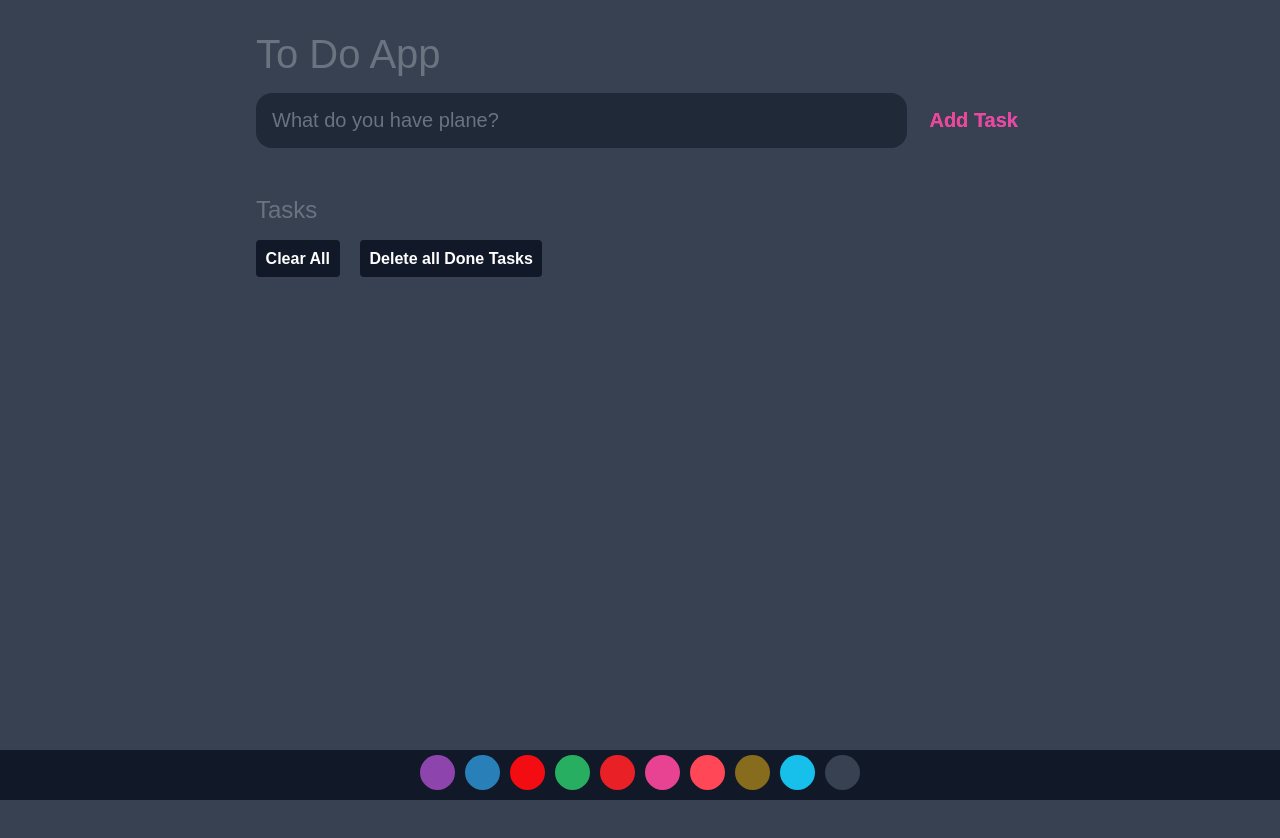
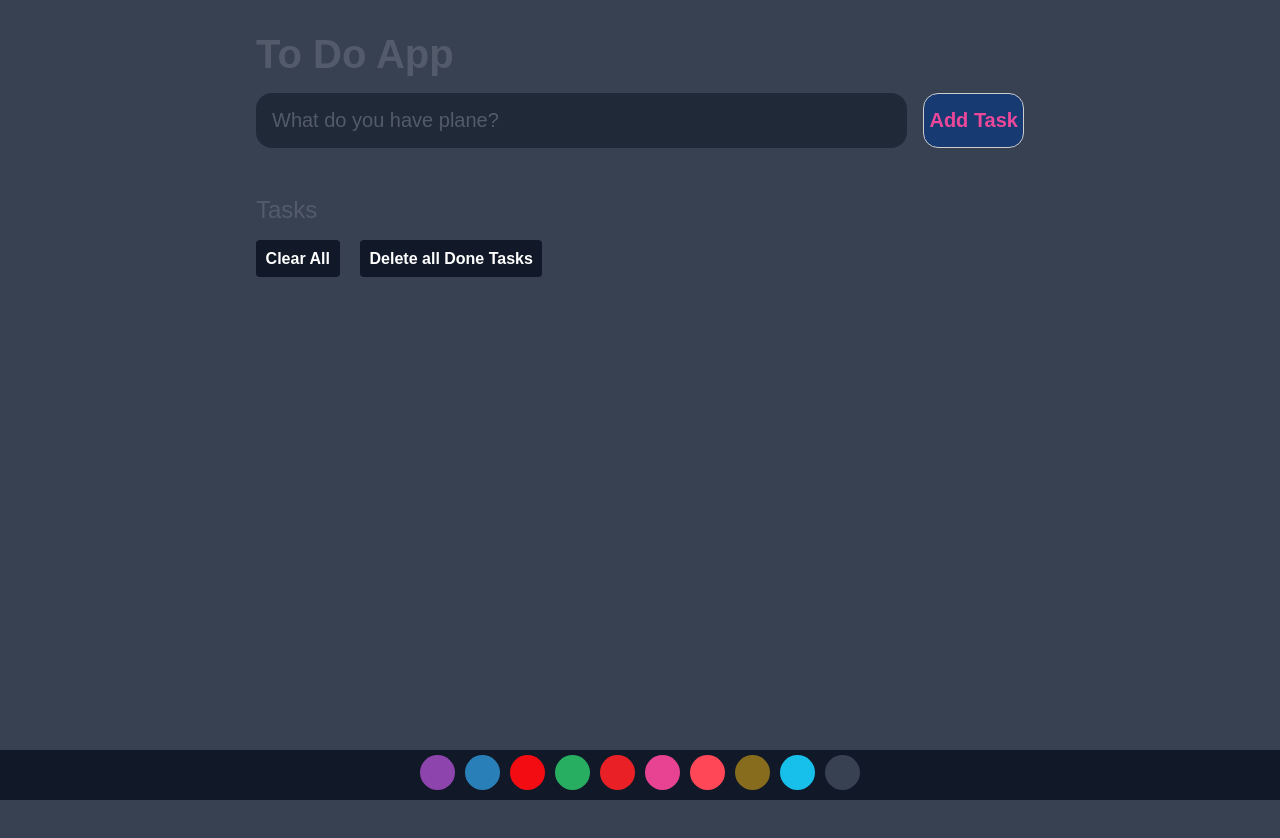
Before and after one commit to hussainHakimi/Task-list-todo-, a plain HTML site: page index.html in a window 1280 px wide. Drawn offline with Linux system fonts and the light colour scheme.

Commit message:
changes added.

```diff
--- a/main.css
+++ b/main.css
@@ -3,7 +3,7 @@
     --darker:#1f2937;
     --darkest:#111827;
     --light:#eee;
-    --gray:#6B7280;
+    --gray:#535b6a;
     --pink:#EC4899;
     --purple:#8B5Cf6;
 }
@@ -33,7 +33,7 @@ header{
 header h1{
     font-size: 2.5rem;
     border-bottom: 1rem;
-    font-weight: 300;
+    font-weight: 700;
     color: var(--gray);
     margin-bottom: 1rem;
 }
@@ -63,13 +63,14 @@ input, button{
 
 #new-task-submit{
     color: var(--pink);
+    background: #183a73;
     font-size: 1.25rem;
     font-weight: 700;
-    background-image: linear-gradient(to right, var(--pink), var(--purple));
-    -webkit-background-clip: text;
-    -wibkit-text-fill-color: transparent;
     cursor: pointer;
     transition: 0.4s;
+    border: 1px solid #ccc;
+    border-radius: 15px;
+    padding: 10px 5px;
 }
 
 #new-task-submit:hover{
```
